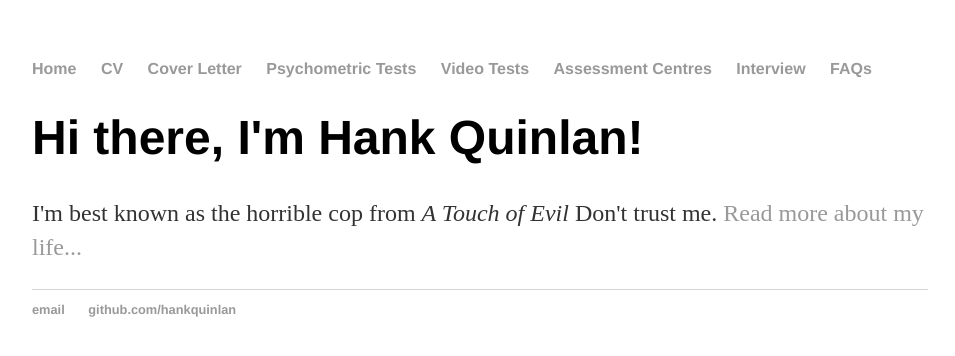
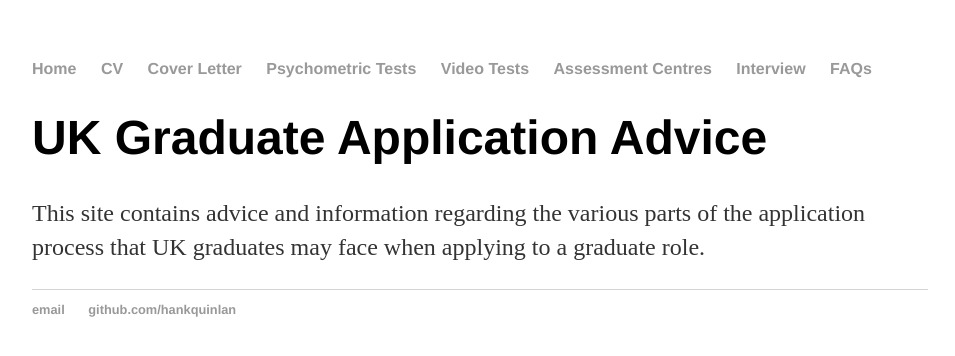
Before and after one commit to pa5411/Graduate-Job-Help, a Jekyll site: the page built from index.html, in a window 1280 px wide. Shown: the top 356 px of the page, without its empty margins (160-1115 px from the left). Built offline with Jekyll 4.4.1, drawn with Linux system fonts in a browser that asks for light colours.

Commit message:
Update index.html

```diff
--- a/index.html
+++ b/index.html
@@ -3,6 +3,7 @@ layout: default
 title: Hank Quinlan, Horrible Cop
 ---
 <div class="blurb">
-        <h1>Hi there, I'm Hank Quinlan!</h1>
-        <p>I'm best known as the horrible cop from <em>A Touch of Evil</em> Don't trust me. <a href="/about">Read more about my life...</a></p>
+        <h1>UK Graduate Application Advice</h1>
+        <p>This site contains advice and information regarding the various parts of the application process
+                that UK graduates may face when applying to a graduate role.</p>
 </div><!-- /.blurb -->
```
